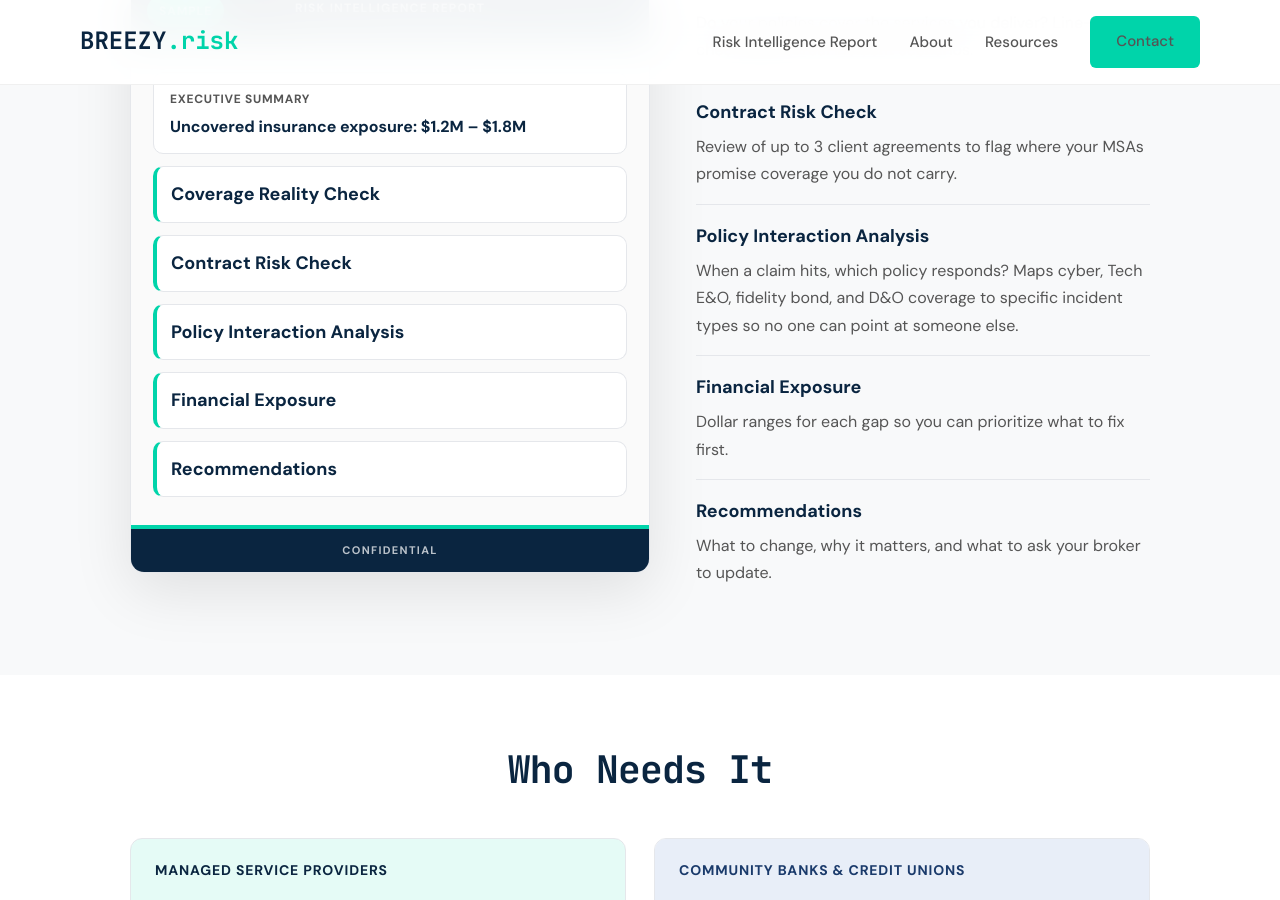
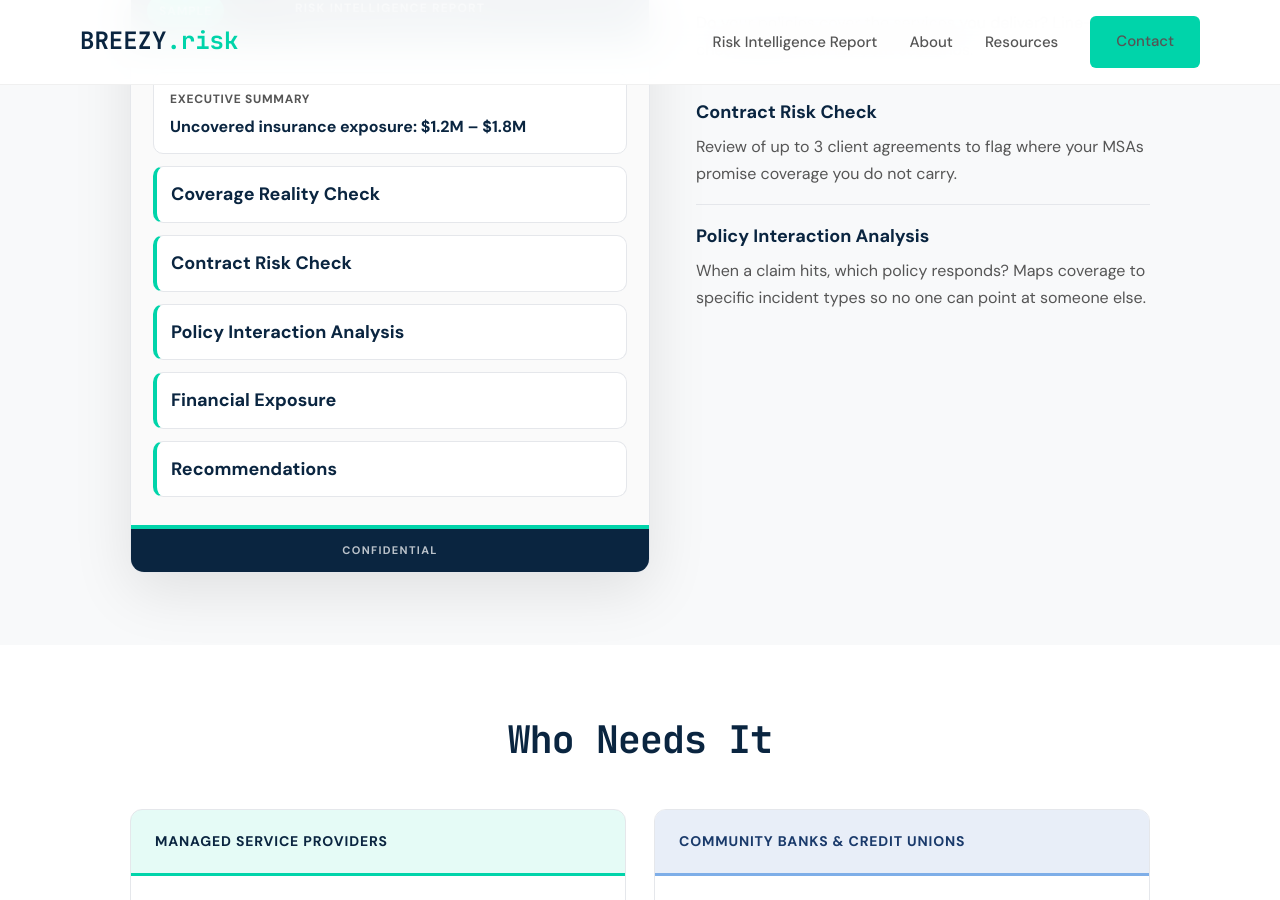
Before and after one commit to joeproe1/breezyins.com, a Jekyll site: the page built from risk-intelligence-report.html, in a window 1280 px wide and 900 px high, scrolled down 1421 px. Built offline with Jekyll 4.4.1, drawn with Linux system fonts in a browser that asks for light colours.

Commit message:
Tighten RIR page sidebar to 3 items, drop redundant sections
Financial Exposure and Recommendations are self-explanatory from the
mockup labels. Keep only the three items that need explanation.

Co-Authored-By: Claude Opus 4.6 <noreply@anthropic.com>

```diff
--- a/risk-intelligence-report.html
+++ b/risk-intelligence-report.html
@@ -676,17 +676,7 @@ permalink: /risk-intelligence-report/
 
         <div class="rir-item">
           <strong>Policy Interaction Analysis</strong>
-          <p>When a claim hits, which policy responds? Maps cyber, Tech E&amp;O, fidelity bond, and D&amp;O coverage to specific incident types so no one can point at someone else.</p>
-        </div>
-
-        <div class="rir-item">
-          <strong>Financial Exposure</strong>
-          <p>Dollar ranges for each gap so you can prioritize what to fix first.</p>
-        </div>
-
-        <div class="rir-item">
-          <strong>Recommendations</strong>
-          <p>What to change, why it matters, and what to ask your broker to update.</p>
+          <p>When a claim hits, which policy responds? Maps coverage to specific incident types so no one can point at someone else.</p>
         </div>
       </div>
 
```
